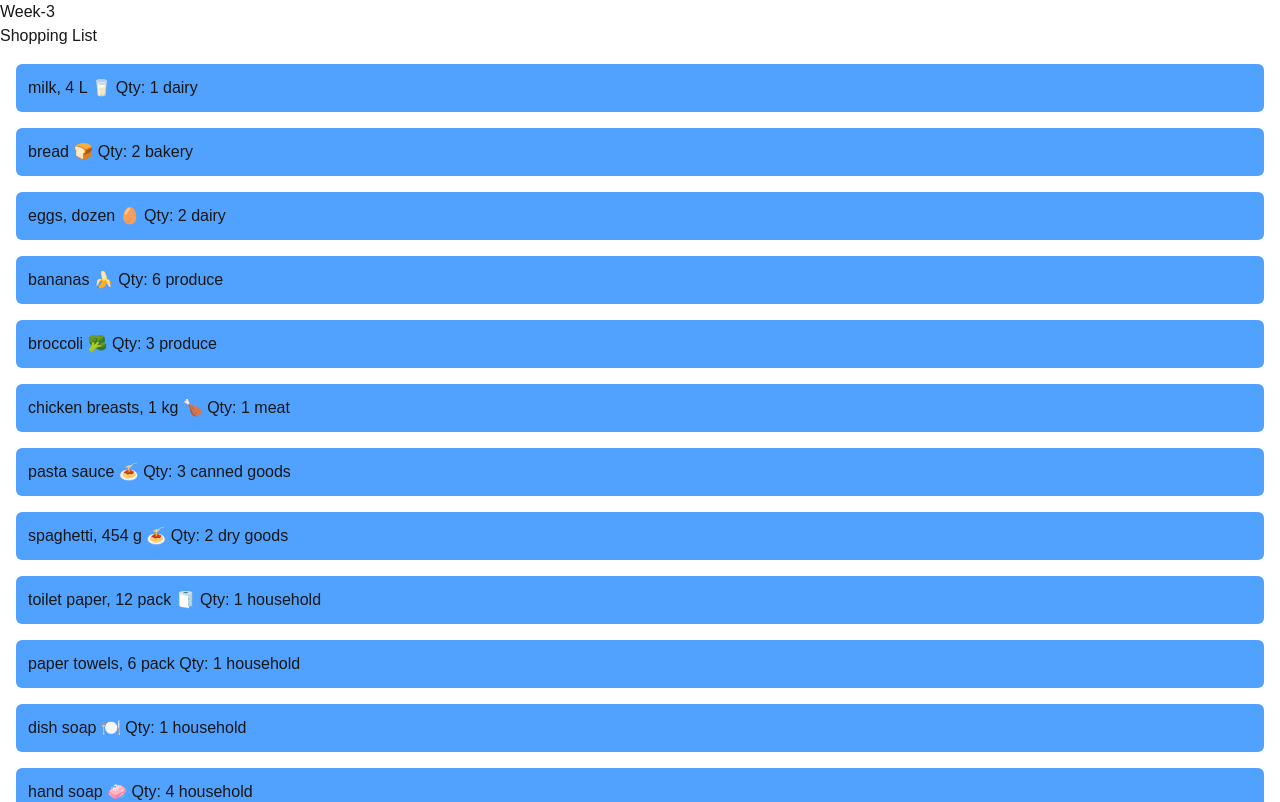
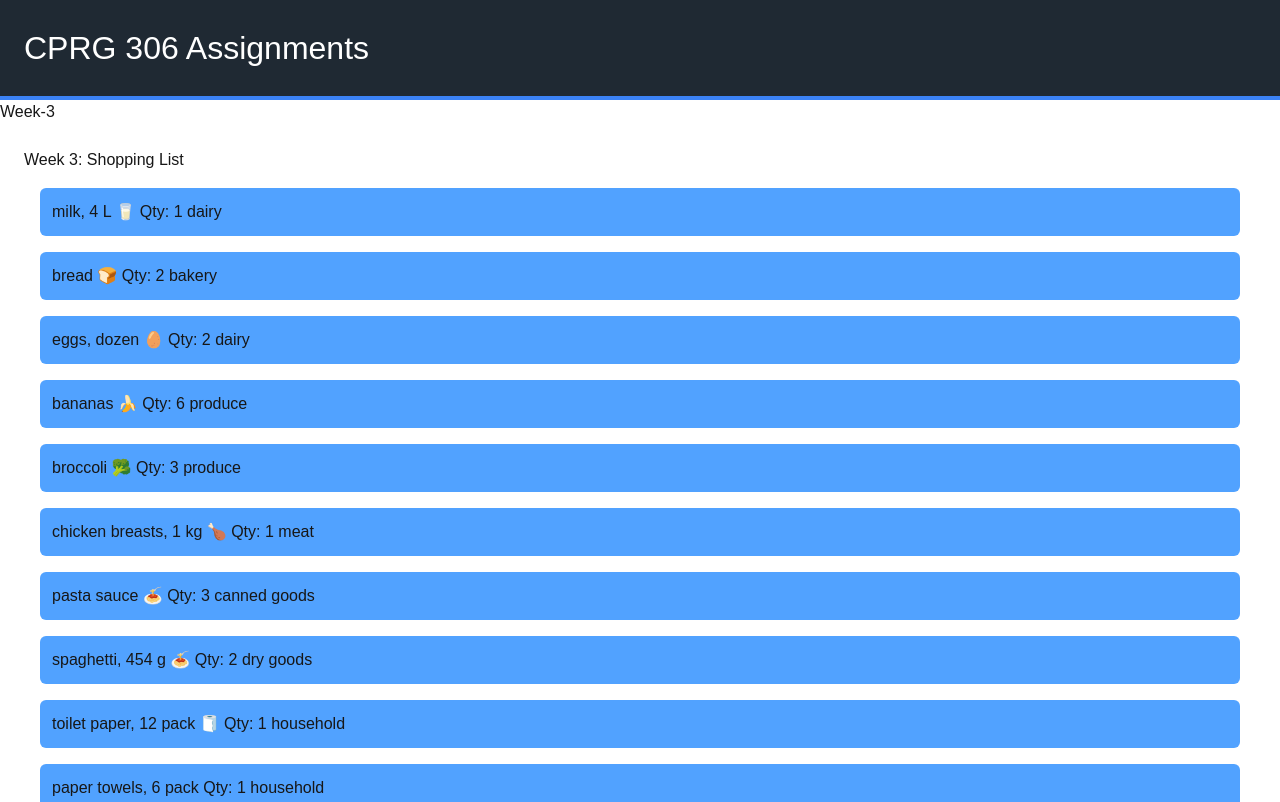
Before and after one commit to Tpetreman99/cprg306-assignments, a Next.js app: page /week-3 in a window 1280 px wide. Shown: the top 802 px of the page. Built offline with nearby package versions, Linux system fonts and the light colour scheme.

Commit message:
Styling changes
Fixed styling issues that existed prior and add more page styling and general header styling

```diff
--- a/app/globals.css
+++ b/app/globals.css
@@ -14,8 +14,8 @@
 
 @media (prefers-color-scheme: dark) {
   :root {
-    --background: #0a0a0a;
-    --foreground: #ededed;
+    --background: grey;
+    --foreground: #ffffff;
   }
 }
 
--- a/app/layout.js
+++ b/app/layout.js
@@ -1,5 +1,6 @@
 import { Geist, Geist_Mono } from "next/font/google";
 import "./globals.css";
+import Link from "next/link";
 
 const geistSans = Geist({
   variable: "--font-geist-sans",
@@ -16,14 +17,36 @@ export const metadata = {
   description: "Created by Tanner Peatreman for CPRG 306 class",
 };
 
+function SiteHeader() {
+  return (
+    <header style={headerStyle}>
+      <Link href={"/"}>
+      <h1 style={pageTitleStyle}>CPRG 306 Assignments</h1>
+      </Link>
+    </header>
+  );
+}
+
 export default function RootLayout({ children }) {
   return (
     <html lang="en">
-      <body
-        className={`${geistSans.variable} ${geistMono.variable} antialiased`}
-      >
+      <body className={`${geistSans.variable} ${geistMono.variable} antialiased`}>
+        <SiteHeader />
         {children}
       </body>
     </html>
   );
 }
+
+
+const headerStyle = {
+  padding: "1.5rem",
+  backgroundColor: "#1f2933",
+  color: "white",
+  borderBottom: "4px solid #3b82f6",
+};
+
+const pageTitleStyle = {
+  margin: 0,
+  fontSize: "2rem",
+};
--- a/app/page.js
+++ b/app/page.js
@@ -2,11 +2,11 @@ import Link from "next/link";
 
 export default function Page() {
   return (
-    <main>
+    <main style={{padding: "1.5rem"}}>
       <h1>CPRG 306: Web Development 2 - Assignments</h1>
       <nav>
-        <Link href="/week-2">Go to Week-2</Link>
-        <Link href="/week-3">Go to Week-3</Link>
+        <Link href="/week-2">Go to Week-2 | </Link>
+        <Link href="/week-3">Go to Week-3 | </Link>
       </nav>
     </main>
   );
--- a/app/week-2/StudentInfo.js
+++ b/app/week-2/StudentInfo.js
@@ -4,7 +4,7 @@ export default function StudentInfo() {
   return (
     <section>
       <h2>Name: Tanner Petreman</h2>
-      <Link href="https://github.com/Tpetreman99/cprg306-assignments" class="github-link">
+      <Link href="https://github.com/Tpetreman99/cprg306-assignments" className="github-link">
       Click here to go to the GitHub repo!
       </Link>
     </section>
--- a/app/week-2/page.js
+++ b/app/week-2/page.js
@@ -2,7 +2,7 @@ import StudentInfo from "./StudentInfo";
 
 export default function Page() {
   return (
-    <main>
+    <main style={{ padding: "1.5rem"}}>
       <h1>Week-2</h1>
       <StudentInfo />
     </main>
--- a/app/week-3/page.js
+++ b/app/week-3/page.js
@@ -2,14 +2,14 @@ import GroceryItemList from "./GroceryItemList";
 
 export default function Page() {
   return (
-    <body>
+    <div>
       <header>
         <h1>Week-3</h1>
       </header>
-      <main>
-        <h1>Shopping List</h1>
+      <main style={{ padding: "1.5rem" }}>
+        <h1>Week 3: Shopping List</h1>
         <GroceryItemList />
       </main>
-    </body>
+      </div>
   );
 }
```
